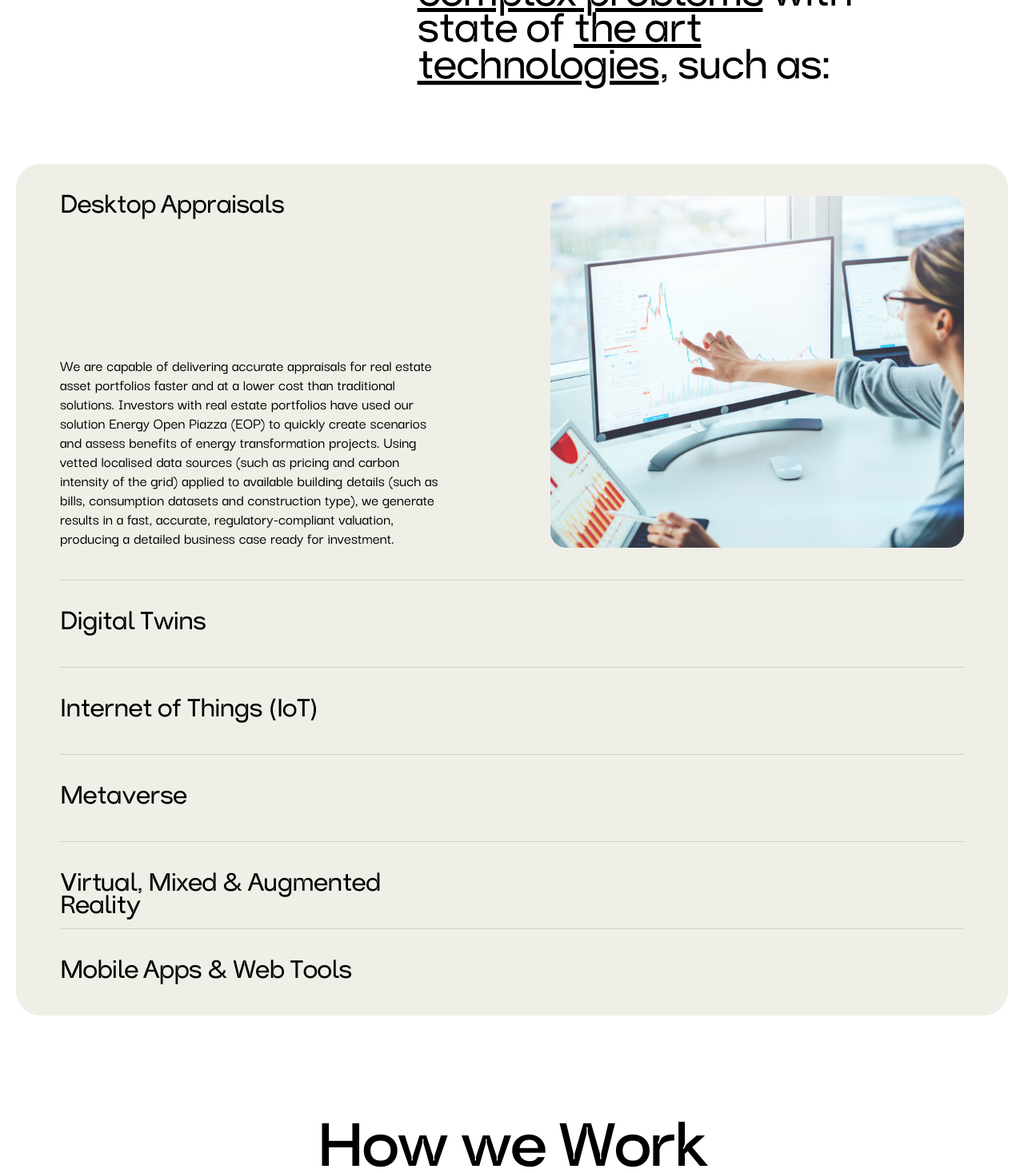
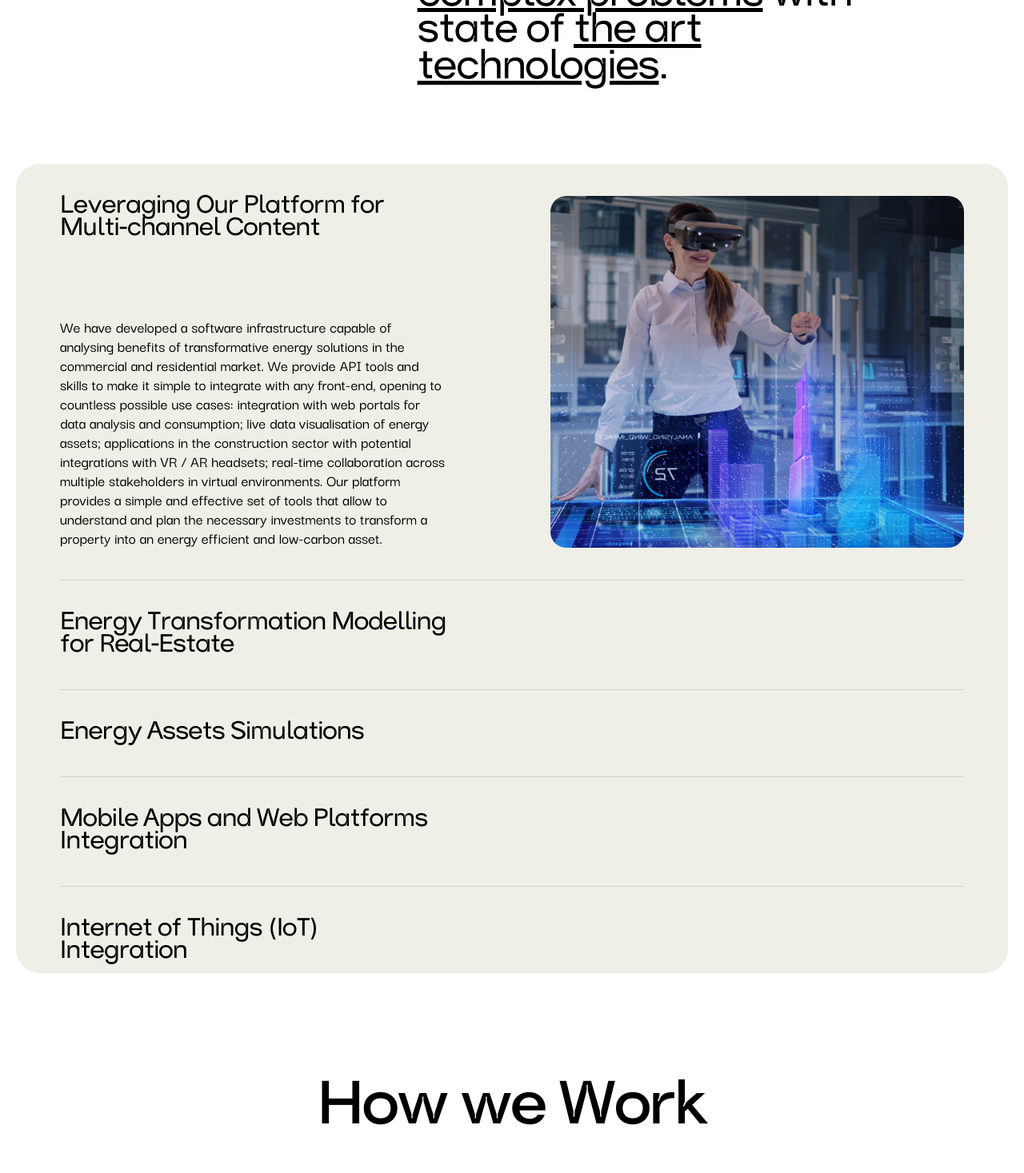
Before and after one commit to Spatial-Energy/spatial-energy.github.io, a Next.js app: page /services in a window 1280 px wide. Shown: the part 623-2090 px from the top of the page at 80% size. Built offline with nearby package versions, Linux system fonts and the light colour scheme.

Commit message:
updated copy

```diff
--- a/u9/containers/Home/Home.tsx
+++ b/u9/containers/Home/Home.tsx
@@ -47,7 +47,8 @@ const Home: NextPage = () => {
         <WrapperInner>
           <Styled.WrapperLabel visible={visible}>
             <Styled.Label ref={labelRef}>
-              The Innovation Lab for the Real-Estate Industry
+              We help the real-estate industry embracing the future of energy transformation
+              {/* The Innovation Lab for the Real-Estate Industry */}
             </Styled.Label>
           </Styled.WrapperLabel>
         </WrapperInner>
--- a/u9/containers/Services/Services.tsx
+++ b/u9/containers/Services/Services.tsx
@@ -18,40 +18,34 @@ const Services = () => {
   const data = {
     acc: [
       {
-        title: "Desktop Appraisals",
+        title: "Leveraging Our Platform for Multi-channel Content",
         description:
-          "We are capable of delivering accurate appraisals for real estate asset portfolios faster and at a lower cost than traditional solutions. Investors with real estate portfolios have used our solution Energy Open Piazza (EOP) to quickly create scenarios and assess benefits of energy transformation projects. Using vetted localised data sources (such as pricing and carbon intensity of the grid) applied to available building details (such as bills, consumption datasets and construction type), we generate results in a fast, accurate, regulatory-compliant valuation, producing a detailed business case ready for investment.",
+          "We have developed a software infrastructure capable of analysing benefits of transformative energy solutions in the commercial and residential market. We provide API tools and skills to make it simple to integrate with any front-end, opening to countless possible use cases: integration with web portals for data analysis and consumption; live data visualisation of energy assets; applications in the construction sector with potential integrations with VR / AR headsets; real-time collaboration across multiple stakeholders in virtual environments. Our platform provides a simple and effective set of tools that allow to understand and plan the necessary investments to transform a property into an energy efficient and low-carbon asset.",
+        image: "./images/services-vr-mr-ar.png",
+      },
+      {
+        title: "Energy Transformation Modelling for Real-Estate ",
+        description:
+          "We are capable of delivering accurate appraisals for real estate asset portfolios faster and at a lower cost than traditional solutions. Investors with real estate portfolios have used our solution Energy Open Piazza (EOP) to quickly create scenarios and assess benefits of energy transformation projects. Using vetted localised data sources (such as weather information, energy pricing and carbon intensity of the grid) applied to available building details (such as bills, consumption datasets and construction type), we assess feasibility of solar PV generation, energy storage and EV charging infrastructure in a fast, accurate, regulatory-compliant valuation, producing a detailed business case ready for investment.",
         image: "./images/services-desktop-appraisal.png",
       },
       {
-        title: "Digital Twins",
+        title: "Energy Assets Simulations",
         description:
-          "We deliver bespoke Digital Twins solutions capable of representing the underlying physical energy assets in a defined real context. Our Digital Twins help companies improve planning and specifications, operational efficiency and use of energy. They also offer a way to stress-test important assets and systems in preparation for a wide range of scenarios, including severe weather episodes and or spike in energy pricing.",
+          "We deliver bespoke Digital Twins solutions capable of representing the underlying physical energy assets in a defined real context. Our Digital Twins reproduce the behaviour of buildings, solar PV, energy storage, EV charging infrastructure and many other assets to help companies improve planning and specifications, operational efficiency and use of energy. They also offer a way to stress-test important assets and systems in preparation for a wide range of scenarios, including severe weather episodes and or spike in energy pricing.",
         image: "./images/services-digital-twin.png",
       },
       {
-        title: "Internet of Things (IoT)",
+        title: "Mobile Apps and Web Platforms Integration",
         description:
-          "We integrate vertical solutions provided by technical partners into a holistic single platform capable of monitoring and reporting on optimisations for HVAC systems and heat pumps, smart lighting, solar PV generation and efficient use of energy with static energy storage. The effectiveness of IoT solutions lies in the creation of ecosystems capable of collecting, analysing, and processing data from a variety of different devices. Our solution breaks the usual structure of vertical silos and finds efficiencies inherent to interoperability.",
-        image: "./images/services-iot.png",
+          "Mobile and Web applications are the bricks and mortar in digital infrastructure and we have years of experience delivering usable tools that maximise the business goals of an organisation. Our platform provides the tools to integrate data and algorithms in 3rd party digital solutions, such as real-estate web portals, and we have the skills to support the process such integration, whether it's a matter of optimising a customer funnel by bringing in the technologies needed to provide a smooth experience end-users, or defining a breakthrough product through a design sprint that pinpoints the company strategy in a technological output.",
+        image: "./images/services-mobile-app-web-tools.png",
       },
       {
-        title: "Metaverse",
+        title: "Internet of Things (IoT) Integration",
         description:
-          "We leverage the latest technologies to integrate digital twin simulations and datasets from sensors into 3D representations that help visualise complex and possibly remote systems in an accessible way. Metaverse solutions really help bringing people together for real-time collaboration, getting acquainted with environments that are in remote locations, building the knowledge needed to understand and execute changes and optimisations of processes that are hard to understand when experienced first person.",
-        image: "./images/services-metaverse.png",
-      },
-      {
-        title: "Virtual, Mixed & Augmented Reality",
-        description:
-          "We are experts at creating immersive reality solutions that give a stronger sense of the dimensions, space and potential of the built assets than a traditional brochure or website or website. Use cases are multiple: remote immersive visualisation of residential and commercial properties; applications in the construction sector, where workers can access plans on-site using AR glasses, helping them get ahead of potential planning problems and reduce building waste; VR to test and visualise architectural plans and collaborate with multiple stakeholders in virtual environments, where users can tailor design features as the project develops.",
-        image: "./images/services-vr-mr-ar.png",
-      },
-      {
-        title: "Mobile Apps & Web Tools",
-        description:
-          "Mobile and Web applications are still the bricks and mortar in digital infrastructure and we have years of experience delivering usable tools that maximise the business goals of an organisation. Whether it's a matter of optimising a customer funnel by bringing in the technologies needed to provide a smooth experience, or defining a breakthrough product through a design sprint that pinpoints the company strategy in a technological output, we can support the process from ideation through to delivery.",
-        image: "./images/services-mobile-app-web-tools.png",
+          "We offer a developer-friendly API that can integrate vertical solutions provided by technical partners into a holistic single platform capable of monitoring and reporting on optimisations for HVAC systems and heat pumps, smart lighting, solar PV generation and efficient use of energy with static energy storage. The effectiveness of IoT solutions lies in the creation of ecosystems capable of collecting, analysing, and processing data from a variety of different devices. Our solution breaks the usual structure of vertical silos and finds efficiencies inherent to interoperability.",
+        image: "./images/services-iot.png",
       },
     ],
     phases: [
@@ -105,7 +99,7 @@ const Services = () => {
               <div>
                 We have worked with international companies, helping them solve{" "}
                 <span>complex problems</span> with state of{" "}
-                <span>the art technologies</span>, such as:
+                <span>the art technologies</span>.
               </div>
             </div>
           </Styled.TopContent>
```
Also changed, not shown: u9/containers/About/About.tsx (+27 -3 lines).
